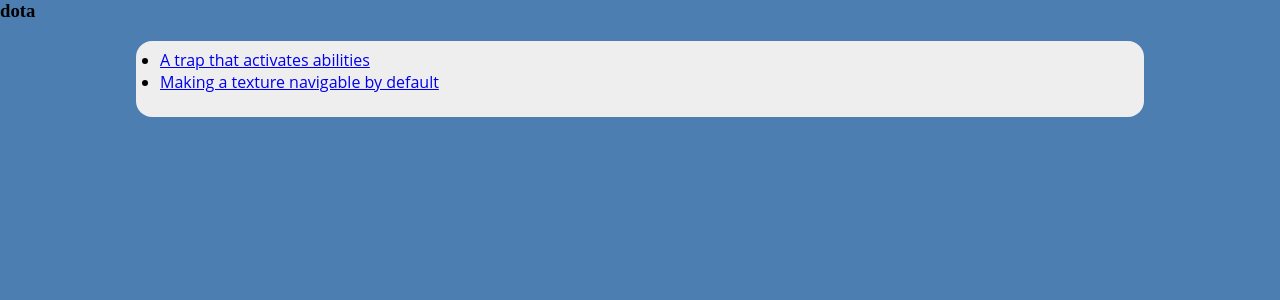
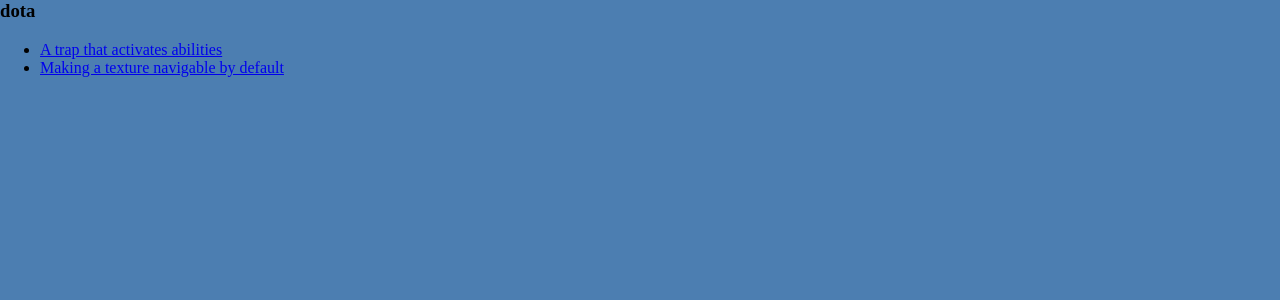
Before and after one commit to Thristhart/techniques, a Jekyll site: the page built from index.md, in a window 1280 px wide. Shown: the top 300 px of the page. Built offline with Jekyll 4.4.1, drawn with Linux system fonts in a browser that asks for light colours; some web fonts are replaced.

Commit message:
Updated index.md

```diff
--- a/index.md
+++ b/index.md
@@ -6,7 +6,7 @@ published: true
 
 {% for category in site.visible-categories %}
 ### {{ category }}
-<ul id="content">
+<ul>
 {% for page in site.pages %}
 {% if page.categories contains category %}
 <li><a href="{{ page.url | replace_first:'/',''}}">{{ page.title }}</a></li>
```
